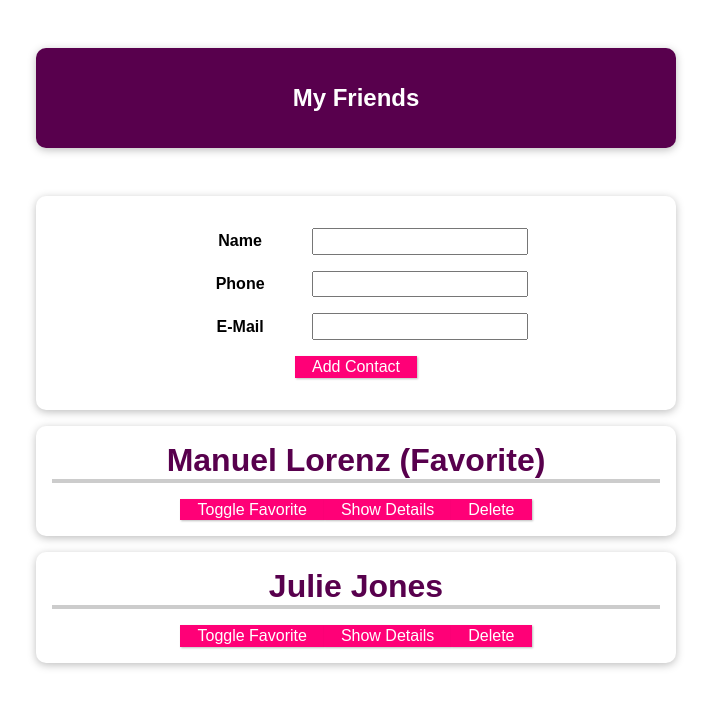
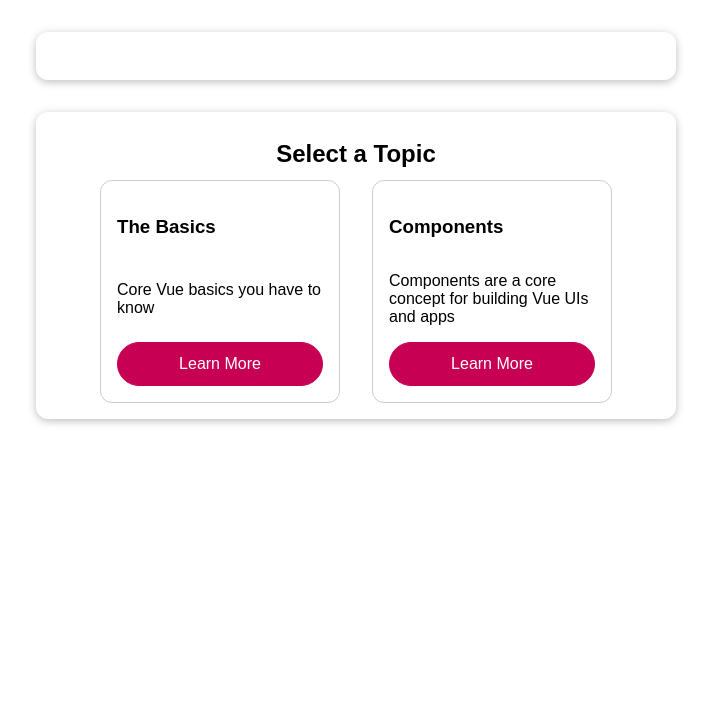
Before and after one commit to minhnv2306/vue-pet, a Vue app in the folder section8/source_code/: page / in a window 1280 px wide. Shown: the top 708 px of the page, without its empty margins (284-995 px from the left). Built offline with nearby package versions, Linux system fonts and the light colour scheme.

Commit message:
section 08: cmp-communication-08-a-potential-problem-starting-setup

```diff
--- a/section8/source_code/src/App.vue
+++ b/section8/source_code/src/App.vue
@@ -1,66 +1,40 @@
 <template>
-  <section>
-    <header>
-      <h1>My Friends</h1>
-    </header>
-    <new-friend @add-contact="addContact"></new-friend>
-    <ul>
-      <friend-contact
-        v-for="friend in friends"
-        :key="friend.id"
-        :id="friend.id"
-        :name="friend.name"
-        :phone-number="friend.phone"
-        :email-address="friend.email"
-        :is-favorite="friend.isFavorite"
-        @toggle-favorite="toggleFavoriteStatus"
-        @delete="deleteContact"
-      ></friend-contact>
-    </ul>
-  </section>
+  <div>
+    <active-element
+      :topic-title="activeTopic && activeTopic.title"
+      :text="activeTopic && activeTopic.fullText"
+    ></active-element>
+    <knowledge-base :topics="topics" @select-topic="activateTopic"></knowledge-base>
+  </div>
 </template>
 
 <script>
 export default {
   data() {
     return {
-      friends: [
+      topics: [
         {
-          id: 'manuel',
-          name: 'Manuel Lorenz',
-          phone: '0123 45678 90',
-          email: 'manuel@localhost.com',
-          isFavorite: true,
+          id: 'basics',
+          title: 'The Basics',
+          description: 'Core Vue basics you have to know',
+          fullText:
+            'Vue is a great framework and it has a couple of key concepts: Data binding, events, components and reactivity - that should tell you something!',
         },
         {
-          id: 'julie',
-          name: 'Julie Jones',
-          phone: '0987 654421 21',
-          email: 'julie@localhost.com',
-          isFavorite: false,
+          id: 'components',
+          title: 'Components',
+          description:
+            'Components are a core concept for building Vue UIs and apps',
+          fullText:
+            'With components, you can split logic (and markup) into separate building blocks and then combine those building blocks (and re-use them) to build powerful user interfaces.',
         },
       ],
+      activeTopic: null,
     };
   },
   methods: {
-    toggleFavoriteStatus(friendId) {
-      const identifiedFriend = this.friends.find(
-        (friend) => friend.id === friendId
-      );
-      identifiedFriend.isFavorite = !identifiedFriend.isFavorite;
-    },
-    addContact(name, phone, email) {
-      const newFriendContact = {
-        id: new Date().toISOString(),
-        name: name,
-        phone: phone,
-        email: email,
-        isFavorite: false,
-      };
-      this.friends.push(newFriendContact);
-    },
-    deleteContact(friendId) {
-      this.friends = this.friends.filter((friend) => friend.id !== friendId);
+    activateTopic(topicId) {
+      this.activeTopic = this.topics.find((topic) => topic.id === topicId);
     },
   },
 };
@@ -71,69 +45,56 @@
   box-sizing: border-box;
 }
 html {
-  font-family: 'Jost', sans-serif;
+  font-family: sans-serif;
 }
 body {
   margin: 0;
 }
-header {
+section {
   box-shadow: 0 2px 8px rgba(0, 0, 0, 0.26);
-  margin: 3rem auto;
-  border-radius: 10px;
+  margin: 2rem auto;
+  max-width: 40rem;
   padding: 1rem;
-  background-color: #58004d;
-  color: white;
-  text-align: center;
-  width: 90%;
-  max-width: 40rem;
+  border-radius: 12px;
 }
-#app ul {
+
+ul {
+  list-style: none;
   margin: 0;
   padding: 0;
-  list-style: none;
+  display: flex;
+  justify-content: center;
 }
-#app li,
-#app form {
-  box-shadow: 0 2px 8px rgba(0, 0, 0, 0.26);
-  margin: 1rem auto;
-  border-radius: 10px;
+
+li {
+  border-radius: 12px;
+  border: 1px solid #ccc;
   padding: 1rem;
+  width: 15rem;
+  margin: 0 1rem;
+  display: flex;
+  flex-direction: column;
+  justify-content: space-between;
+}
+
+h2 {
+  margin: 0.75rem 0;
   text-align: center;
-  width: 90%;
-  max-width: 40rem;
 }
-#app h2 {
-  font-size: 2rem;
-  border-bottom: 4px solid #ccc;
-  color: #58004d;
-  margin: 0 0 1rem 0;
+
+button {
+  font: inherit;
+  border: 1px solid #c70053;
+  background-color: #c70053;
+  color: white;
+  padding: 0.75rem 2rem;
+  border-radius: 30px;
+  cursor: pointer;
 }
-#app button {
-  font: inherit;
-  cursor: pointer;
-  border: 1px solid #ff0077;
-  background-color: #ff0077;
-  color: white;
-  padding: 0.05rem 1rem;
-  box-shadow: 1px 1px 2px rgba(0, 0, 0, 0.26);
-}
-#app button:hover,
-#app button:active {
-  background-color: #ec3169;
-  border-color: #ec3169;
-  box-shadow: 1px 1px 4px rgba(0, 0, 0, 0.26);
-}
-#app input {
-  font: inherit;
-  padding: 0.15rem;
-}
-#app label {
-  font-weight: bold;
-  margin-right: 1rem;
-  width: 7rem;
-  display: inline-block;
-}
-#app form div {
-  margin: 1rem 0;
+
+button:hover,
+button:active {
+  background-color: #e24d8b;
+  border-color: #e24d8b;
 }
 </style>
--- /dev/null
+++ b/section8/source_code/src/components/ActiveElement.vue
@@ -0,0 +1,12 @@
+<template>
+  <section>
+    <h2>{{ topicTitle }}</h2>
+    <p>{{ text }}</p>
+  </section>
+</template>
+
+<script>
+export default {
+  props: ['topicTitle', 'text'],
+};
+</script>
--- a/section8/source_code/src/components/FriendContact.vue
+++ /dev/null
@@ -1,74 +0,0 @@
-<template>
-  <li>
-    <h2>{{ name }} {{ isFavorite ? '(Favorite)' : ''}}</h2>
-    <button @click="toggleFavorite">Toggle Favorite</button>
-    <button @click="toggleDetails">{{ detailsAreVisible ? 'Hide' : 'Show' }} Details</button>
-    <ul v-if="detailsAreVisible">
-      <li>
-        <strong>Phone:</strong>
-        {{ phoneNumber }}
-      </li>
-      <li>
-        <strong>Email:</strong>
-        {{ emailAddress }}
-      </li>
-    </ul>
-    <button @click="$emit('delete', id)">Delete</button>
-  </li>
-</template>
-
-<script>
-export default {
-  // props: ['name', 'phoneNumber', 'emailAddress', 'isFavorite'],
-  props: {
-    id: {
-      type: String,
-      required: true
-    },
-    name: {
-      type: String,
-      required: true,
-    },
-    phoneNumber: {
-      type: String,
-      required: true
-    },
-    emailAddress: {
-      type: String,
-      required: true
-    },
-    isFavorite: {
-      type: Boolean,
-      required: false,
-      default: false,
-      // validator: function(value) {
-      //   return value === '1' || value === '0';
-      // }
-    },
-  },
-  emits: ['toggle-favorite', 'delete'],
-  // emits: {
-  //   'toggle-favorite': function(id) {
-  //     if (id) {
-  //       return true;
-  //     } else {
-  //       console.warn('Id is missing!');
-  //       return false;
-  //     }
-  //   }
-  // },
-  data() {
-    return {
-      detailsAreVisible: false
-    };
-  },
-  methods: {
-    toggleDetails() {
-      this.detailsAreVisible = !this.detailsAreVisible;
-    },
-    toggleFavorite() {
-      this.$emit('toggle-favorite', this.id);
-    }
-  },
-};
-</script>
--- /dev/null
+++ b/section8/source_code/src/components/KnowledgeBase.vue
@@ -0,0 +1,13 @@
+<template>
+  <section>
+    <h2>Select a Topic</h2>
+    <knowledge-grid :topics="topics" @select-topic="$emit('select-topic', $event)"></knowledge-grid>
+  </section>
+</template>
+
+<script>
+export default {
+  props: ['topics'],
+  emits: ['select-topic'],
+};
+</script>
--- /dev/null
+++ b/section8/source_code/src/components/KnowledgeElement.vue
@@ -0,0 +1,14 @@
+<template>
+  <li>
+    <h3>{{ topicName }}</h3>
+    <p>{{ description }}</p>
+    <button @click="$emit('select-topic', id)">Learn More</button>
+  </li>
+</template>
+
+<script>
+export default {
+  props: ['id', 'topicName', 'description'],
+  emits: ['select-topic'],
+};
+</script>
--- /dev/null
+++ b/section8/source_code/src/components/KnowledgeGrid.vue
@@ -0,0 +1,19 @@
+<template>
+  <ul>
+    <knowledge-element
+      v-for="topic in topics"
+      :key="topic.id"
+      :id="topic.id"
+      :topic-name="topic.title"
+      :description="topic.description"
+      @select-topic="$emit('select-topic', $event)"
+    ></knowledge-element>
+  </ul>
+</template>
+
+<script>
+export default {
+  props: ['topics'],
+  emits: ['select-topic']
+};
+</script>
--- a/section8/source_code/src/components/NewFriend.vue
+++ /dev/null
@@ -1,42 +0,0 @@
-<template>
-  <form @submit.prevent="submitData">
-    <div>
-      <label>Name</label>
-      <input type="text" v-model="enteredName" />
-    </div>
-    <div>
-      <label>Phone</label>
-      <input type="tel" v-model="enteredPhone" />
-    </div>
-    <div>
-      <label>E-Mail</label>
-      <input type="email" v-model="enteredEmail" />
-    </div>
-    <div>
-      <button>Add Contact</button>
-    </div>
-  </form>
-</template>
-
-<script>
-export default {
-  emits: ['add-contact'],
-  data() {
-    return {
-      enteredName: '',
-      enteredPhone: '',
-      enteredEmail: '',
-    };
-  },
-  methods: {
-    submitData() {
-      this.$emit(
-        'add-contact',
-        this.enteredName,
-        this.enteredPhone,
-        this.enteredEmail
-      );
-    },
-  },
-};
-</script>
```
Also changed, not shown: section8/source_code/src/main.js (+8 -4 lines).
